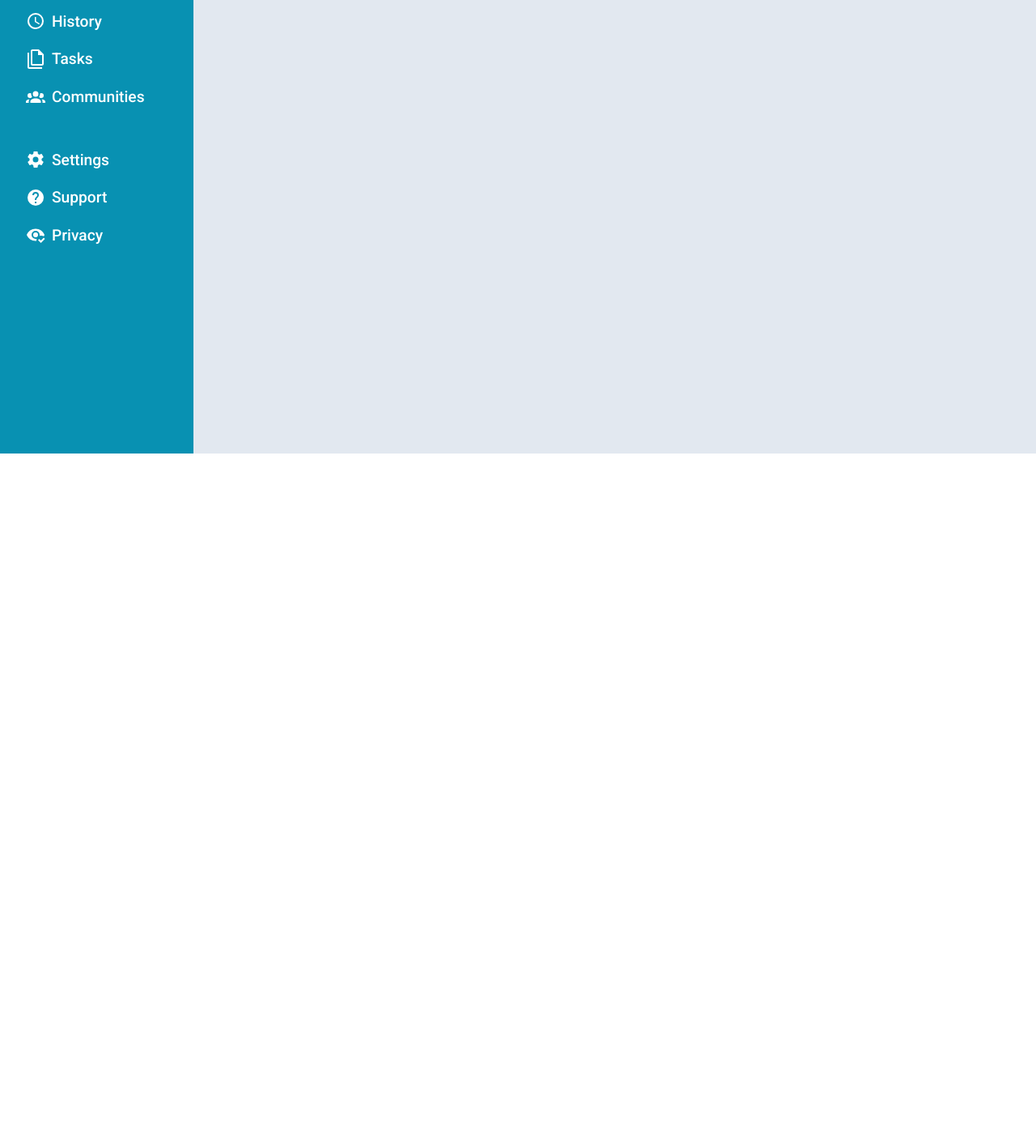
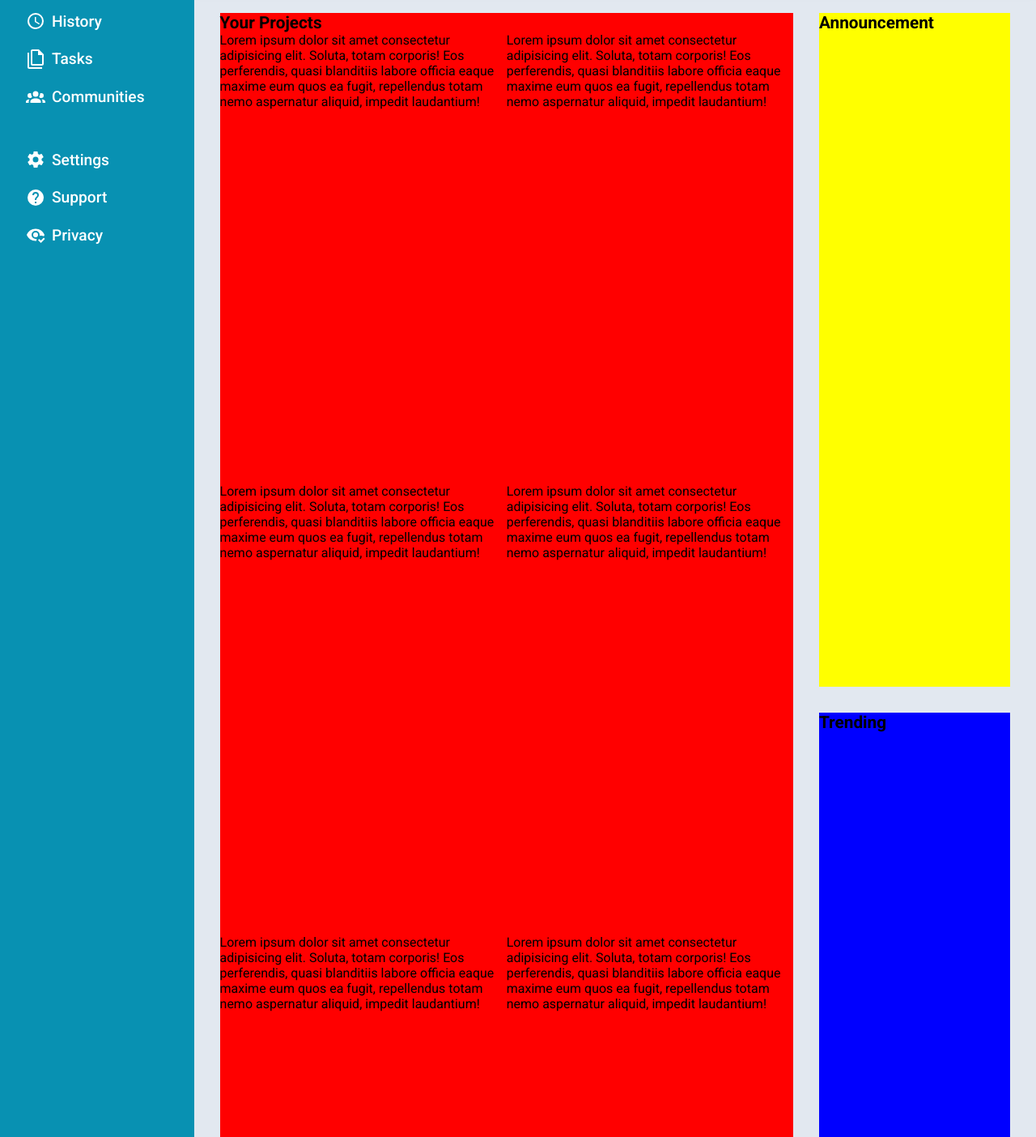
Before and after one commit to Ariech/odin-admin-dasboard, a plain HTML site: page index.html in a window 1280 px wide. Shown: the part 240-1644 px from the top of the page at 81% size. Before the commit the page ends 800 px from the top, so only its background shows below. Drawn offline with Linux system fonts and the light colour scheme.

Commit message:
Add HTML structure to the content-wrapper

```diff
--- a/index.html
+++ b/index.html
@@ -118,7 +118,135 @@
             </li>
         </ul>
     </div>
-    <div class="content-wrapper"></div>
+    <div class="content-wrapper">
+        <div class="projects">
+            <h3>Your Projects</h3>
+            <div class="cards">
+                <div class="card">
+                    <h3></h3>
+                    <p>Lorem ipsum dolor sit amet consectetur adipisicing elit. Soluta, totam corporis! Eos perferendis,
+                        quasi blanditiis
+                        labore officia eaque maxime eum quos ea fugit, repellendus totam nemo aspernatur aliquid,
+                        impedit
+                        laudantium!
+                    </p>
+                    <div class="icons">
+                        <svg></svg>
+                        <svg></svg>
+                        <svg></svg>
+                    </div>
+                </div>
+                <div class="card">
+                    <h3></h3>
+                    <p>Lorem ipsum dolor sit amet consectetur adipisicing elit. Soluta, totam corporis! Eos perferendis,
+                        quasi blanditiis
+                        labore officia eaque maxime eum quos ea fugit, repellendus totam nemo aspernatur aliquid,
+                        impedit
+                        laudantium!
+                    </p>
+                    <div class="icons">
+                        <svg></svg>
+                        <svg></svg>
+                        <svg></svg>
+                    </div>
+                </div>
+                <div class="card">
+                    <h3></h3>
+                    <p>Lorem ipsum dolor sit amet consectetur adipisicing elit. Soluta, totam corporis! Eos perferendis,
+                        quasi blanditiis
+                        labore officia eaque maxime eum quos ea fugit, repellendus totam nemo aspernatur aliquid,
+                        impedit
+                        laudantium!
+                    </p>
+                    <div class="icons">
+                        <svg></svg>
+                        <svg></svg>
+                        <svg></svg>
+                    </div>
+                </div>
+                <div class="card">
+                    <h3></h3>
+                    <p>Lorem ipsum dolor sit amet consectetur adipisicing elit. Soluta, totam corporis! Eos perferendis,
+                        quasi blanditiis
+                        labore officia eaque maxime eum quos ea fugit, repellendus totam nemo aspernatur aliquid,
+                        impedit
+                        laudantium!
+                    </p>
+                    <div class="icons">
+                        <svg></svg>
+                        <svg></svg>
+                        <svg></svg>
+                    </div>
+                </div>
+                <div class="card">
+                    <h3></h3>
+                    <p>Lorem ipsum dolor sit amet consectetur adipisicing elit. Soluta, totam corporis! Eos perferendis,
+                        quasi blanditiis
+                        labore officia eaque maxime eum quos ea fugit, repellendus totam nemo aspernatur aliquid,
+                        impedit
+                        laudantium!
+                    </p>
+                    <div class="icons">
+                        <svg></svg>
+                        <svg></svg>
+                        <svg></svg>
+                    </div>
+                </div>
+                <div class="card">
+                    <h3></h3>
+                    <p>Lorem ipsum dolor sit amet consectetur adipisicing elit. Soluta, totam corporis! Eos perferendis,
+                        quasi blanditiis
+                        labore officia eaque maxime eum quos ea fugit, repellendus totam nemo aspernatur aliquid,
+                        impedit
+                        laudantium!
+                    </p>
+                    <div class="icons">
+                        <svg></svg>
+                        <svg></svg>
+                        <svg></svg>
+                    </div>
+                </div>
+            </div>
+        </div>
+        <div class="announcements">
+            <h3>Announcement</h3>
+            <div class="announcement">
+                <h4></h4>
+                <p></p>
+            </div>
+            <div class="announcement">
+                <h4></h4>
+                <p></p>
+            </div>
+            <div class="announcement">
+                <h4></h4>
+                <p></p>
+            </div>
+        </div>
+        <div class="trending">
+            <h3>Trending</h3>
+            <div class="trend">
+                <img src="" alt="">
+                <h5></h5>
+                <p></p>
+            </div>
+            <div class="trend">
+                <img src="" alt="">
+                <h5></h5>
+                <p></p>
+            </div>
+            <div class="trend">
+                <img src="" alt="">
+                <h5></h5>
+                <p></p>
+            </div>
+            <div class="trend">
+                <img src="" alt="">
+                <h5></h5>
+                <p></p>
+            </div>
+        </div>
+    </div>
 </body>
 
 </html>
--- a/styles.css
+++ b/styles.css
@@ -1,8 +1,9 @@
-@import url("https://fonts.googleapis.com/css2?family=Roboto:ital,wght@0,400;0,500;1,300&display=swap");
+@import url("https://fonts.googleapis.com/css2?family=Roboto:wght@400;500;700;900&display=swap");
 
 :root {
   --gray: #e2e8f0;
   --blue: #0891b2;
+  --box-shadow-value: 0 2px 14px 0 rgba(0, 0, 0, 0.3);
 }
 
 * {
@@ -20,7 +21,6 @@ body {
 body {
   display: grid;
   grid-template: 1fr 4fr / 1fr 5fr;
-  font-size: 1.2rem;
 }
 
 button {
@@ -35,6 +35,8 @@ button {
   grid-template-rows: 1fr 1fr;
   padding: 0.5rem 2rem 1rem;
   font-weight: 500;
+  box-shadow: var(--box-shadow-value);
+  z-index: 1;
 }
 
 .header-top {
@@ -150,6 +152,10 @@ button {
   font-weight: 500;
 }
 
+.sidebar-menu p {
+  font-size: 1.2rem;
+}
+
 .sidebar-menu svg {
   height: 1.5rem;
 }
@@ -163,4 +169,35 @@ button {
 
 .content-wrapper {
   background-color: var(--gray);
+  display: grid;
+  grid-template: 1fr 1fr / 3fr 1fr;
+  gap: 2rem;
+  padding: 2rem;
 }
+
+.content-wrapper h3 {
+  font-size: 1.3rem;
+  font-weight: 700;
+}
+
+.projects {
+  grid-row: 1/3;
+  background-color: red;
+}
+
+.cards {
+  display: grid;
+  grid-template-columns: repeat(auto-fit, minmax(300px, 1fr));
+}
+
+.announcements {
+  background-color: yellow;
+}
+
+.trending {
+  background-color: blue;
+}
+
+/* .card svg {
+  height: 40px;
+} */
```
